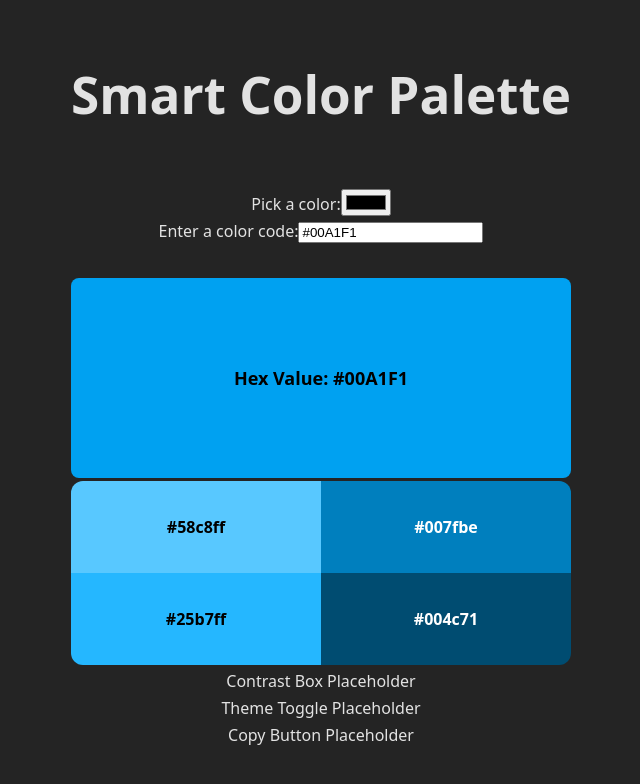
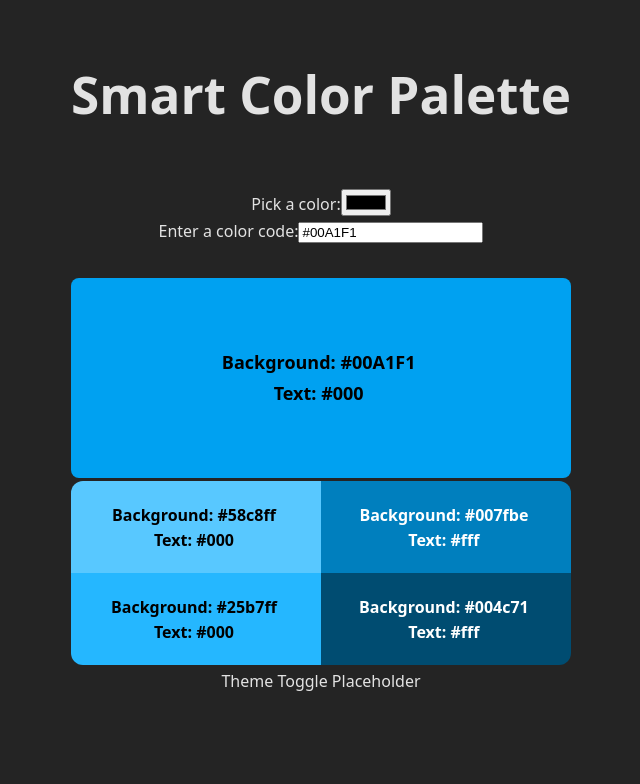
Before and after one commit to LilianeCharlie/Smart-Color-Palette, a React (Vite) app: page / in a window 1280 px wide. Shown: the top 784 px of the page, without its empty margins (319-959 px from the left). Built offline with nearby package versions, Linux system fonts and the light colour scheme.

Commit message:
Implement working CopyButton with styling and integration
- Built out CopyButton.jsx with copy-to-clipboard functionality
- Added CopyButton to ColorDisplay.jsx and GradientCard.jsx
- Styled buttons via new CopyButton.css
- Cleaned up old components (removed ContrastBox.jsx)

```diff
--- a/src/App.jsx
+++ b/src/App.jsx
@@ -5,9 +5,8 @@ import ColorPicker from "./components/ColorPicker";
 import ColorInput from "./components/ColorInput";
 import ColorDisplay from "./components/ColorDisplay";
 import GradientCardList from "./components/GradientCardList";
-import ContrastBox from "./components/ContrastBox";
+import CopyButton from "./components/CopyButton";
 import ThemeToggle from "./components/ThemeToggle";
-import CopyButton from "./components/CopyButton";
 
 const App = () => {
   const [selectedColor, setSelectedColor] = useState("#00A1F1");
@@ -26,9 +25,7 @@ const App = () => {
 
         <ColorDisplay color={selectedColor} />
         <GradientCardList baseColor={selectedColor} />
-        <ContrastBox />
         <ThemeToggle />
-        <CopyButton />
       </div>
     </div>
   );
--- a/src/components/ColorDisplay.jsx
+++ b/src/components/ColorDisplay.jsx
@@ -1,6 +1,7 @@
 import React from "react";
 import styles from "./ColorDisplay.module.css";
 import { toHexColor, getAccessibleTextColor } from "../utils/colorHelpers";
+import CopyButton from "./CopyButton";
 
 const ColorDisplay = ({ color }) => {
   const hex = color.startsWith("#") ? color : toHexColor(color);
@@ -11,7 +12,20 @@ const ColorDisplay = ({ color }) => {
       className={styles.colorDisplay}
       style={{ backgroundColor: hex, color: textColor }}
     >
-      <p>Hex Value: {hex}</p>
+      <div className={styles.hexStack}>
+        <div>
+          Background:{" "}
+          <span className="copy-wrapper">
+            {hex} <CopyButton value={hex} />
+          </span>
+        </div>
+        <div>
+          Text:{" "}
+          <span className="copy-wrapper">
+            {textColor} <CopyButton value={textColor} />
+          </span>
+        </div>
+      </div>
     </div>
   );
 };
--- a/src/components/ColorDisplay.module.css
+++ b/src/components/ColorDisplay.module.css
@@ -17,3 +17,9 @@
     flex-direction: column;
     gap: 0.5rem;
 }
+
+.hexStack {
+    display: flex;
+    flex-direction: column;
+    gap: 0.25rem;
+}
--- a/src/components/ContrastBox.jsx
+++ /dev/null
@@ -1,5 +0,0 @@
-const ContrastBox = () => {
-    return <div>Contrast Box Placeholder</div>;
-};
-
-export default ContrastBox;
--- /dev/null
+++ b/src/components/CopyButton.css
@@ -0,0 +1,29 @@
+.copy-wrapper {
+    position: relative;
+    display: inline-block;
+    cursor: pointer;
+    font-weight: bold;
+}
+
+.copy-text {
+    font-size: 0.75rem;
+    color: #fff;
+    background-color: rgba(0, 0, 0, 0.6);
+    padding: 4px 8px;
+    position: absolute;
+    border: 1px solid white;
+    border-radius: 4px;
+    bottom: 100%;
+    left: 50%;
+    transform: translateX(-50%);
+    white-space: nowrap;
+    opacity: 0;
+    pointer-events: none;
+    transition: opacity 0.3s ease;
+    z-index: 100;
+}
+
+.copy-wrapper:hover .copy-text {
+    opacity: 1;
+    pointer-events: auto;
+}
--- a/src/components/CopyButton.jsx
+++ b/src/components/CopyButton.jsx
@@ -1,5 +1,29 @@
-const CopyButton = () => {
-    return <div>Copy Button Placeholder</div>;
+import React, { useState } from "react";
+import "./CopyButton.css";
+
+const CopyButton = ({ value }) => {
+  const [copied, setCopied] = useState(false);
+
+  const handleCopy = async () => {
+    try {
+      await navigator.clipboard.writeText(value);
+      setCopied(true);
+      setTimeout(() => setCopied(false), 1000);
+    } catch {
+      alert("failed to copy.");
+    }
+  };
+
+  return (
+    <span
+      className="copy-wrapper"
+      onClick={handleCopy}
+      role="button"
+      tabIndex={0}
+    >
+      <span className="copy-text">{copied ? "Copied!" : "Copy"}</span>
+    </span>
+  );
 };
 
 export default CopyButton;
--- a/src/components/GradientCard.css
+++ b/src/components/GradientCard.css
@@ -19,6 +19,8 @@
     margin-bottom: 0.25rem;
 }
 
-.gradient-card-hex {
-    font-size: 1rem;
+.hex-stack {
+    display: flex;
+    flex-direction: column;
+    gap: 0.1rem;
 }
--- a/src/components/GradientCard.jsx
+++ b/src/components/GradientCard.jsx
@@ -1,5 +1,6 @@
 import React from "react";
 import { getAccessibleTextColor } from "../utils/colorHelpers";
+import CopyButton from "./CopyButton";
 import "./GradientCard.css";
 
 const GradientCard = ({ color }) => {
@@ -13,7 +14,20 @@ const GradientCard = ({ color }) => {
         color: textColor,
       }}
     >
-      <div className="gradient-card-hex">{color}</div>
+      <div className="hex-stack">
+        <div>
+          Background:{" "}
+          <span className="copy-wrapper">
+            {color} <CopyButton value={color} />
+          </span>
+        </div>
+        <div>
+          Text:{" "}
+          <span className="copy-wrapper">
+            {textColor} <CopyButton value={textColor} />
+          </span>
+        </div>
+      </div>
     </div>
   );
 };
```
